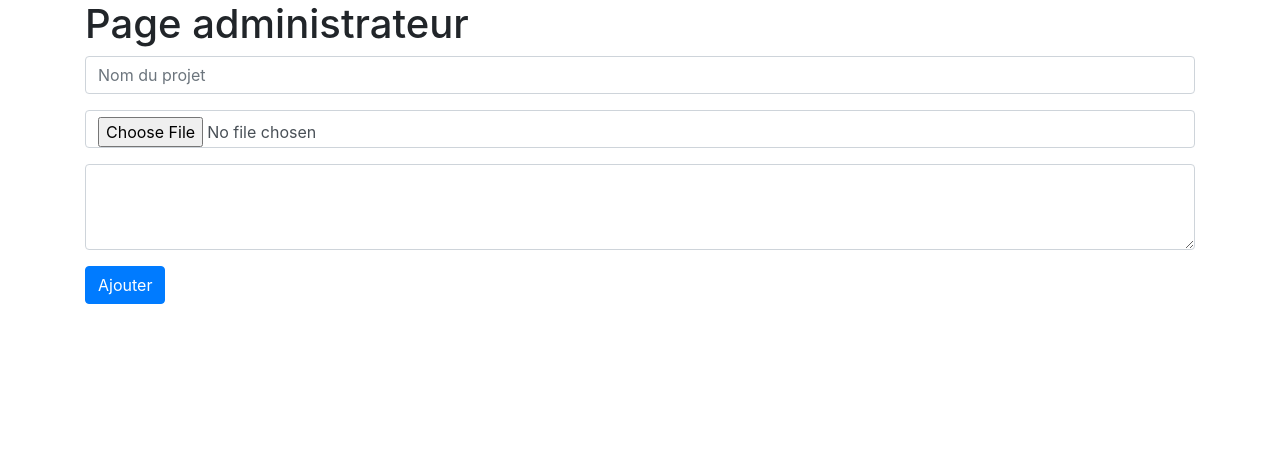
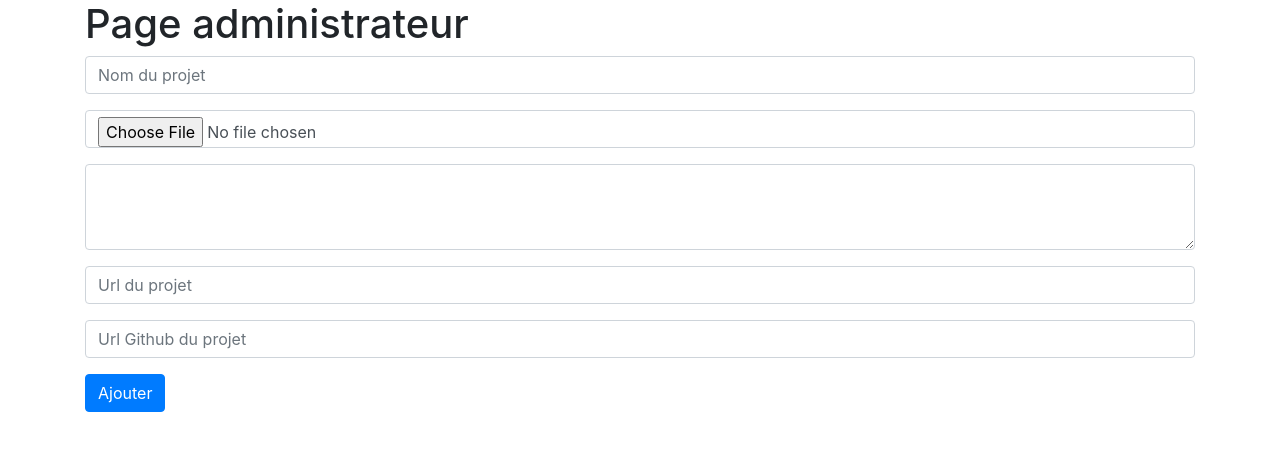
Before and after one commit to Hifi58/Portfolio, a PHP site: page /CRUD/administrator.php in a window 1280 px wide. Shown: the top 451 px of the page. Run offline with PHP 8.4, Linux system fonts and the light colour scheme.

Commit message:
Ajout 1.0

```diff
--- a/CRUD/administrator.php
+++ b/CRUD/administrator.php
@@ -30,6 +30,14 @@ require_once('connexion.php');
                    <textarea class="form-control"  rows="3" name="bio" required></textarea>
                  </div>
 
+                 <div class="form-group">
+                   <input type="text" class="form-control "  placeholder="Url du projet" name="lien" required>
+                 </div>
+
+                 <div class="form-group">
+                   <input type="text" class="form-control "  placeholder="Url Github du projet" name="github" required>
+                 </div>
+
                  <button class="btn btn-primary" type="submit">Ajouter</button>
                </fieldset>
              </form>
--- a/CRUD/insert.php
+++ b/CRUD/insert.php
@@ -5,9 +5,10 @@ require_once('connexion.php');
 $nom=addslashes(htmlspecialchars($_POST['nom_projet']));
 $image=htmlspecialchars($_POST['photo']);
 $description=addslashes(htmlspecialchars($_POST['bio']));
+$lien=addslashes(htmlspecialchars($_POST['lien']));
+$github=addslashes(htmlspecialchars($_POST['github']));
 
-
-$bdd->exec("INSERT INTO projets (nom_projet, photo, bio) VALUE('$nom','$image','$description') ");
+$bdd->exec("INSERT INTO projets (nom_projet, photo, bio, lien, github) VALUE('$nom','$image','$description','$lien','$github') ");
 
 echo ("<script LANGUAGE='JavaScript'>
 window.alert('Ajout effectué');
```
Also changed, not shown: index.php (+0 -10 lines).
